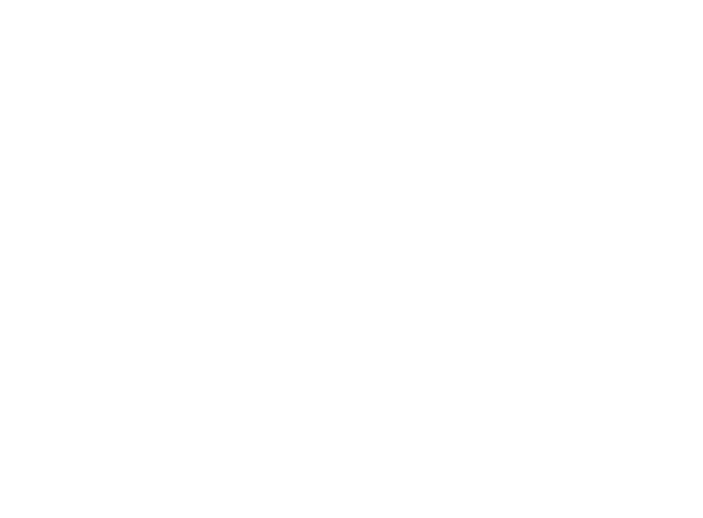
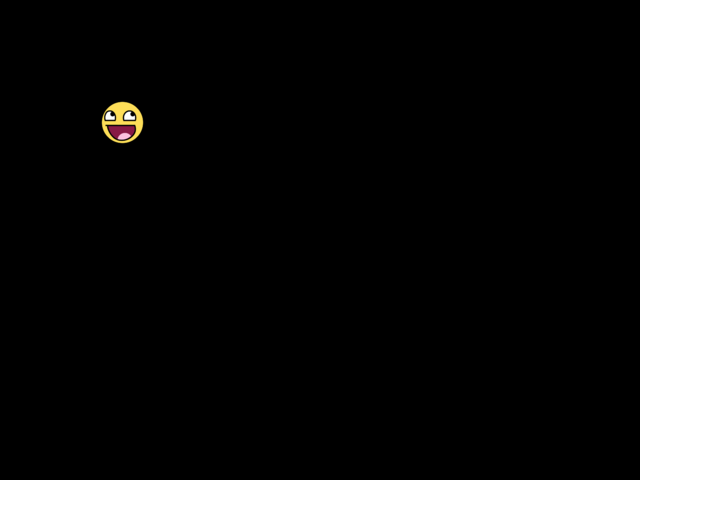
Before and after one commit to mbuechmann/80s-game-jam, a plain HTML site: page index.html in a window 1280 px wide. Shown: the whole page, without its empty margins (0-703 px from the left). Drawn offline with Linux system fonts and the light colour scheme; animation ran at ten frames a second.

Commit message:
Add simplest game prototype

```diff
--- a/index.html
+++ b/index.html
@@ -4,9 +4,11 @@
     <meta charset="UTF-8">
     <title>80's Game Jam</title>
     <script src="js/vendor/phaser.min.js"></script>
+    <script src="js/main_state.js"></script>
+    <script src="js/game.js"></script>
     <link rel="stylesheet" href="css/styles.css" type="text/css">
 </head>
 <body>
-
+    <div id="game"></div>
 </body>
 </html>
--- /dev/null
+++ b/js/game.js
@@ -0,0 +1,4 @@
+var game = new Phaser.Game(640, 480, Phaser.AUTO, 'game');
+
+game.state.add('main', mainState);
+game.state.start('main');
--- /dev/null
+++ b/js/main_state.js
@@ -0,0 +1,14 @@
+var mainState = {
+
+    preload: function () {
+        game.load.image('awesome', 'images/awesome.png');
+    },
+
+    create: function () {
+        this.helloSprite = game.add.sprite(100, 100, 'awesome');
+    },
+
+    update: function () {
+        }
+
+};
```
Also changed, not shown: images/awesome.png (added).
